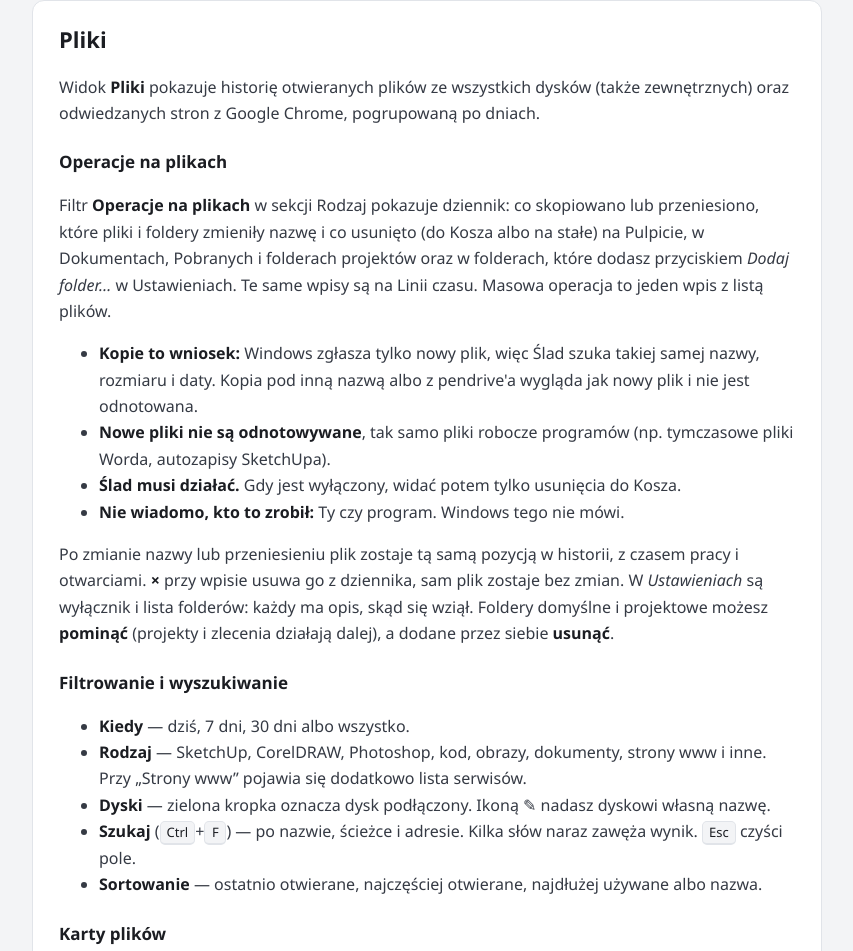
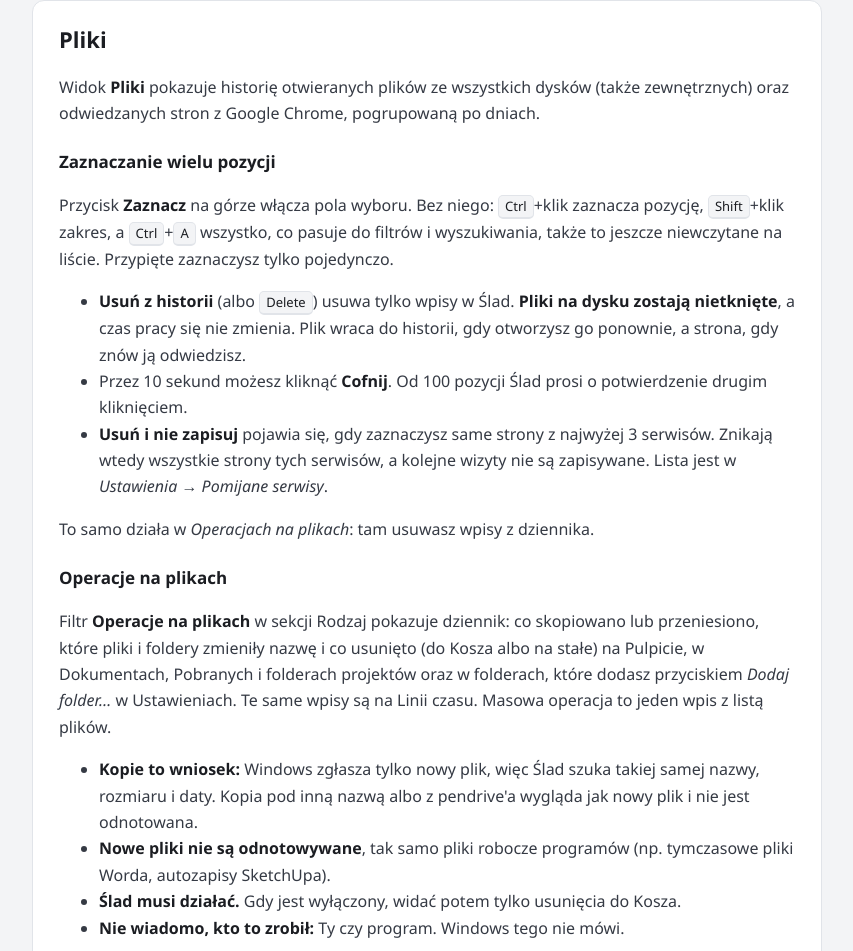
Before and after one commit to tomaszbm-dotcom/slad-strona, a plain HTML site: page instrukcja.html in a window 1280 px wide. Shown: the part 1003-1954 px from the top of the page, without its empty margins (342-1195 px from the left). Drawn offline with Linux system fonts and the light colour scheme.

Commit message:
Instrukcja 0.13.0: zaznaczanie wielu pozycji

```diff
--- a/instrukcja.html
+++ b/instrukcja.html
@@ -45,7 +45,7 @@
       <img src="icon.png" alt="" />
       <div>
         <h1>Instrukcja obsługi Ślad</h1>
-        <p>wersja 0.12.0 · <a href="index.html">strona aplikacji</a> · <a href="polityka-prywatnosci.html">polityka prywatności</a></p>
+        <p>wersja 0.13.0 · <a href="index.html">strona aplikacji</a> · <a href="polityka-prywatnosci.html">polityka prywatności</a></p>
       </div>
     </header>
     <nav>
@@ -91,6 +91,14 @@
 <section id="files">
 <h2>Pliki</h2>
 <p>Widok <b>Pliki</b> pokazuje historię otwieranych plików ze wszystkich dysków (także zewnętrznych) oraz odwiedzanych stron z Google Chrome, pogrupowaną po dniach.</p>
+<h3>Zaznaczanie wielu pozycji</h3>
+<p>Przycisk <b>Zaznacz</b> na górze włącza pola wyboru. Bez niego: <kbd>Ctrl</kbd>+klik zaznacza pozycję, <kbd>Shift</kbd>+klik zakres, a <kbd>Ctrl</kbd>+<kbd>A</kbd> wszystko, co pasuje do filtrów i wyszukiwania, także to jeszcze niewczytane na liście. Przypięte zaznaczysz tylko pojedynczo.</p>
+<ul>
+  <li><b>Usuń z historii</b> (albo <kbd>Delete</kbd>) usuwa tylko wpisy w Ślad. <b>Pliki na dysku zostają nietknięte</b>, a czas pracy się nie zmienia. Plik wraca do historii, gdy otworzysz go ponownie, a strona, gdy znów ją odwiedzisz.</li>
+  <li>Przez 10 sekund możesz kliknąć <b>Cofnij</b>. Od 100 pozycji Ślad prosi o potwierdzenie drugim kliknięciem.</li>
+  <li><b>Usuń i nie zapisuj</b> pojawia się, gdy zaznaczysz same strony z najwyżej 3 serwisów. Znikają wtedy wszystkie strony tych serwisów, a kolejne wizyty nie są zapisywane. Lista jest w <i>Ustawienia → Pomijane serwisy</i>.</li>
+</ul>
+<p>To samo działa w <i>Operacjach na plikach</i>: tam usuwasz wpisy z dziennika.</p>
 <h3>Operacje na plikach</h3>
 <p>Filtr <b>Operacje na plikach</b> w sekcji Rodzaj pokazuje dziennik: co skopiowano lub przeniesiono, które pliki i foldery zmieniły nazwę i co usunięto (do Kosza albo na stałe) na Pulpicie, w Dokumentach, Pobranych i folderach projektów oraz w folderach, które dodasz przyciskiem <i>Dodaj folder…</i> w Ustawieniach. Te same wpisy są na Linii czasu. Masowa operacja to jeden wpis z listą plików.</p>
 <ul>
@@ -293,6 +301,9 @@
     <tr><td><kbd>Ctrl</kbd>+<kbd>1</kbd> … <kbd>4</kbd></td><td>Pliki, Linia czasu, Statystyki, Zadania</td></tr>
     <tr><td><kbd>Ctrl</kbd>+<kbd>F</kbd></td><td>Szukaj w plikach</td></tr>
     <tr><td><kbd>Ctrl</kbd>+<kbd>N</kbd></td><td>Nowe zadanie</td></tr>
+    <tr><td><kbd>Ctrl</kbd>+klik, <kbd>Shift</kbd>+klik</td><td>Zaznacz pozycję, zakres pozycji (widok Pliki, Operacje)</td></tr>
+    <tr><td><kbd>Ctrl</kbd>+<kbd>A</kbd></td><td>Zaznacz wszystko, co pasuje do filtrów</td></tr>
+    <tr><td><kbd>Delete</kbd></td><td>Usuń zaznaczone z historii (pliki na dysku zostają)</td></tr>
     <tr><td><kbd>Ctrl</kbd>+<kbd>,</kbd></td><td>Ustawienia</td></tr>
     <tr><td><kbd>Esc</kbd></td><td>Zamknij okno lub panel, wyczyść wyszukiwanie</td></tr>
     <tr><td><kbd>←</kbd> <kbd>→</kbd></td><td>Poprzedni / następny dzień na linii czasu</td></tr>
@@ -384,7 +395,7 @@
 
 <section id="about">
 <h2>O programie</h2>
-<p><b>Ślad</b> — historia pracy na Twoim komputerze. Wersja <b>0.12.0</b>.</p>
+<p><b>Ślad</b> — historia pracy na Twoim komputerze. Wersja <b>0.13.0</b>.</p>
 
 <ul>
   <li><a href="https://tomaszbm-dotcom.github.io/slad-strona/">Strona aplikacji</a></li>
```
